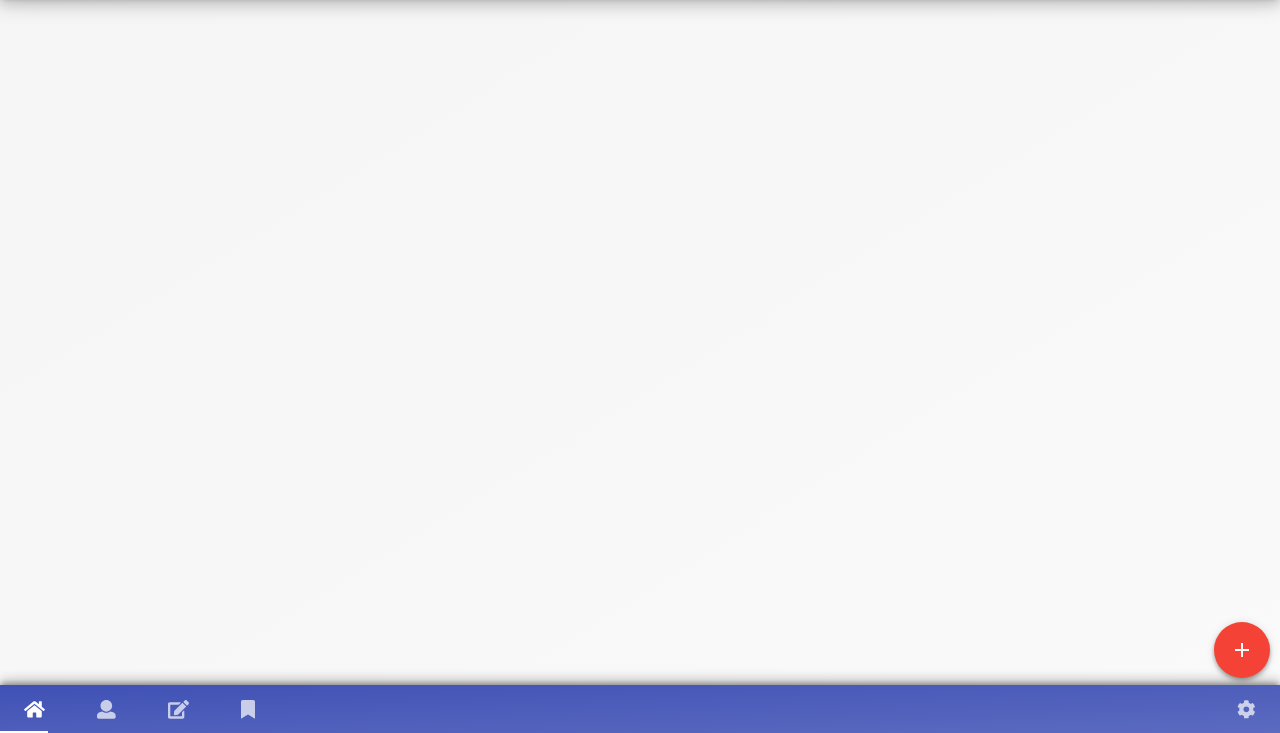
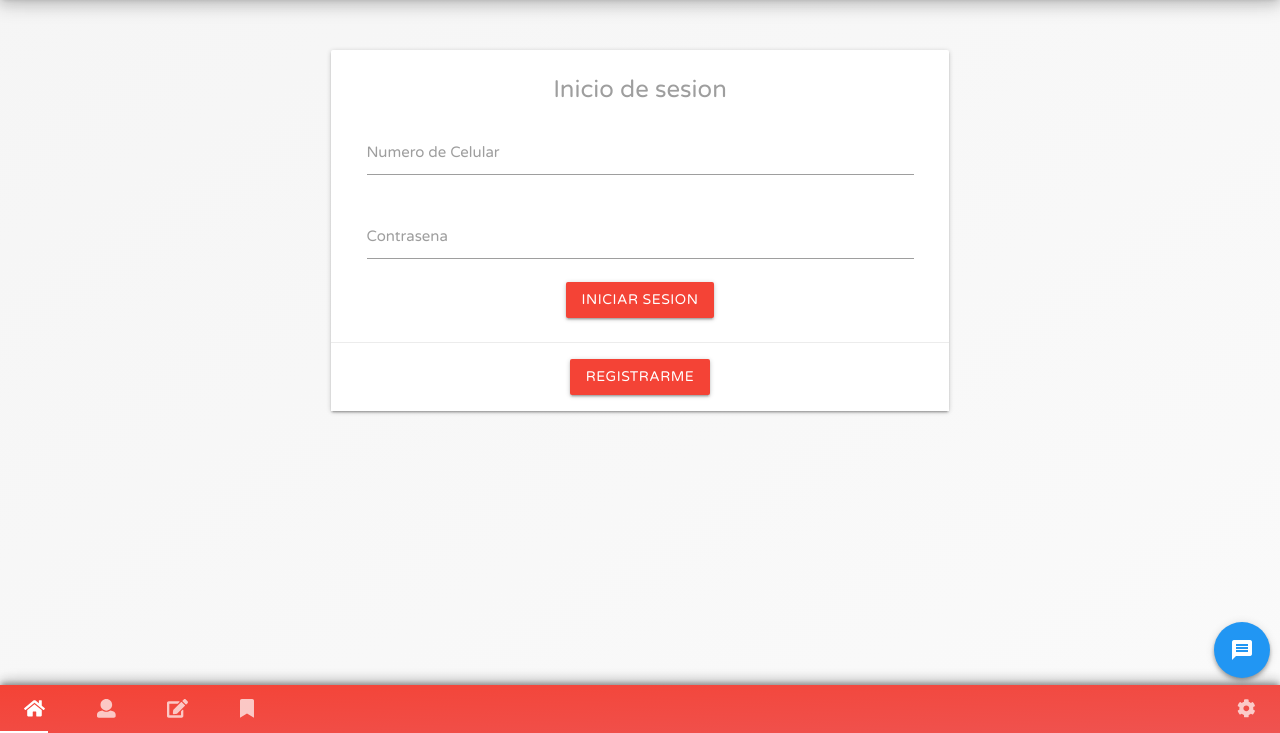
Before and after one commit to maurllxe/hackmx, a plain HTML site: page index.html in a window 1280 px wide. Shown: the part 67-800 px from the top of the page. Drawn offline with nearby package versions, Linux system fonts and the light colour scheme.

Commit message:
update colors

```diff
--- a/configuracion.js
+++ b/configuracion.js
@@ -1,11 +1,11 @@
 // Personalizacion de apariencia
-var color_primario = "indigo";
+var color_primario = "rojo";
 var color_secundario = "pol";
 var redondeado = "amber";
 var sombras = "amber";
 
 //Configuracion de la barra superior
-var nombre_de_la_aplicacion = "Framework";
+var nombre_de_la_aplicacion = "Santander";
 var boton_accion = "boton!";
 
 //Configuracion de Barra lateral
--- a/css/main.css
+++ b/css/main.css
@@ -8,12 +8,17 @@
 
 /* @import url('https://fonts.googleapis.com/css?family=Quicksand:300,400,500,700'); */
 
+@import url('https://fonts.googleapis.com/css?family=Dosis');
+@import url('https://fonts.googleapis.com/css?family=Varela+Round');
+
 html {
   /* font-family: 'Rubik', sans-serif; */
   /* font-family: 'Roboto', sans-serif; */
   /* font-family: 'Yeon Sung', cursive; */
   /* font-family: 'Dosis', sans-serif; */
   /* font-family: 'Quicksand', sans-serif; */
+  /* font-family: 'Dosis', sans-serif; */
+  font-family: 'Varela Round', sans-serif;
 }
 
 .center-xy {
--- a/index.html
+++ b/index.html
@@ -81,14 +81,14 @@
 
     <!--Inicio de boton flotante-->
       <div class="fixed-action-btn click-to-toggle">
-        <a class="btn-floating btn-large red animated zoomIn z-depth-2">
-          <i class="large material-icons">add</i>
+        <a class="btn-floating btn-large blue animated zoomIn z-depth-2">
+          <i class="large material-icons">message</i>
         </a>
         <ul>
           <li><a class="btn-floating red"><i class="material-icons">insert_chart</i></a></li>
           <li><a class="btn-floating yellow darken-1"><i class="material-icons">format_quote</i></a></li>
-          <li><a class="btn-floating green"><i class="material-icons">publish</i></a></li>
           <li><a class="btn-floating blue"><i class="material-icons">attach_file</i></a></li>
+          <li><a class="btn-floating green"><i class="material-icons">phone</i></a></li>
         </ul>
       </div>
       <!--Fin de boton flotante-->
@@ -101,33 +101,28 @@
 <main>
 <!--Inicio de Tab one-->
     <div id="one" class="row col s12 m12 l12">
-    </div>
-<!--Fin de Tab one-->
-
-<!--Inicio de Tab two-->
-    <div id="two" class="row col s12 l12 m12">
       <br>
       <br>
       <div class="col s12 m8 offset-m2 l6 offset-l3 animated bounce">
         <div class="card grad-white">
           <div class="card-content grey-text">
-            <span class="card-title center">Inicio de sesion</span>
+            <span class="card-title center rosa">Inicio de sesion</span>
             <form class="" action="index.html" method="post">
               <div class="input-field col s12">
                 <input id="email" type="email" class="validate">
-                <label for="email">Correo</label>
+                <label for="email">Numero de Celular</label>
               </div>
               <div class="input-field col s12">
                 <input id="password" type="password" class="validate">
                 <label for="password">Contrasena</label>
               </div>
               <div class="center s12">
-                <a class="btn amber darken-1">Iniciar sesion</a>
+                <a class="btn red">Iniciar sesion</a>
               </div>
             </form>
           </div>
           <div class="card-action center">
-            <a class="activator btn indigo darken-1">Registrarme</a>
+            <a class="activator btn red">Registrarme</a>
           </div>
 
           <div class="card-reveal grad-white grey-text">
@@ -135,7 +130,7 @@
             <form class="" action="index.html" method="post">
               <div class="input-field col s12">
                 <input id="email" type="email" class="validate">
-                <label for="email">Correo</label>
+                <label for="email">Numero de Celular</label>
               </div>
               <div class="input-field col s12">
                 <input id="password" type="password" class="validate">
@@ -149,12 +144,17 @@
               </div>
               <br>
               <div class="center s12">
-                <a class="btn amber darken-1">Registrarme</a>
+                <a class="btn red">Registrarme</a>
               </div>
             </form>
           </div>
         </div>
       </div>
+    </div>
+<!--Fin de Tab one-->
+
+<!--Inicio de Tab two-->
+    <div id="two" class="row col s12 l12 m12">
     </div>
 <!--Fin de Tab two-->
 
```
Also changed, not shown: 3 other files.
